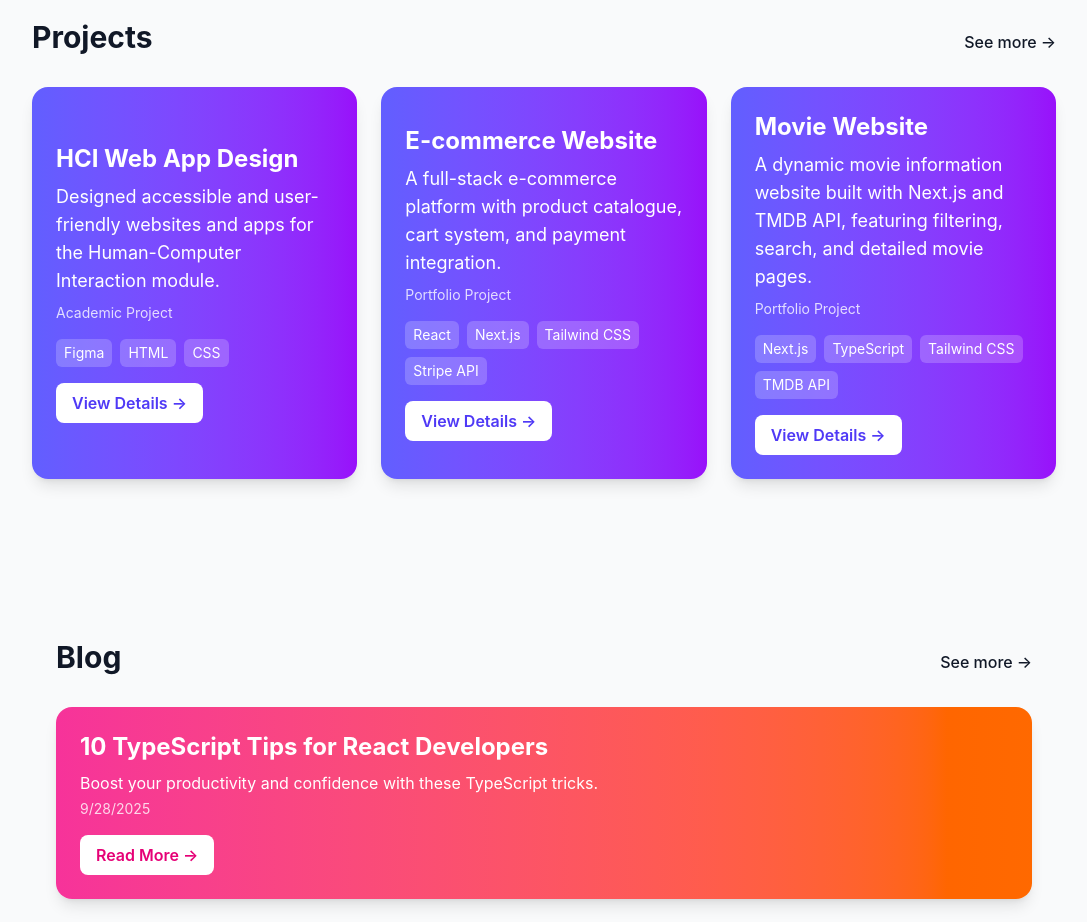
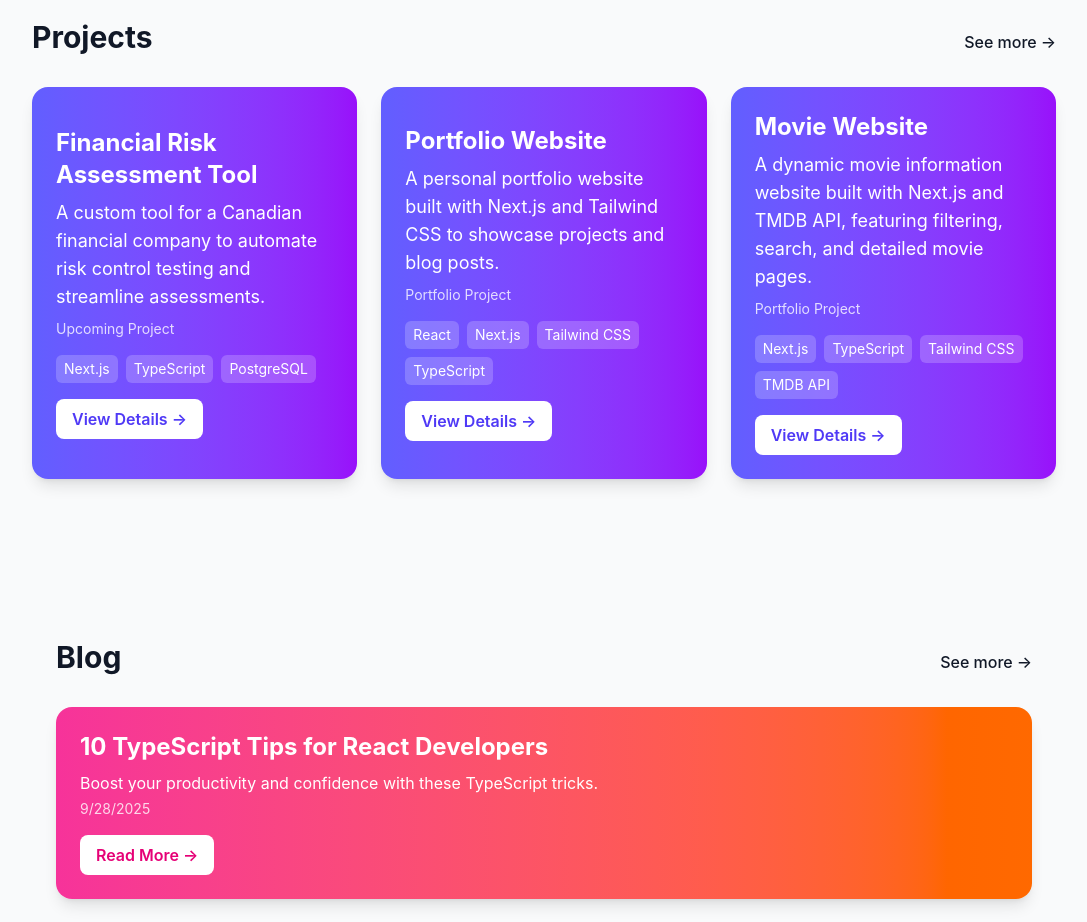
Before and after one commit to ctlaverick/PortfolioWebsite, a Next.js app: page / in a window 1280 px wide. Shown: the part 820-1742 px from the top of the page, without its empty margins (96-1183 px from the left). Built offline with nearby package versions, Linux system fonts and the light colour scheme.

Commit message:
projects updated

```diff
--- a/src/data/projects.ts
+++ b/src/data/projects.ts
@@ -7,17 +7,29 @@ export interface Project extends ProjectCardProps {
 
 const projects: Project[] = [
   {
-    id: "ecommerce",
-    title: "E-commerce Website",
+    id: "portfolio-website",
+    title: "Portfolio Website",
     type: "Portfolio Project",
     description:
-      "A full-stack e-commerce platform with product catalogue, cart system, and payment integration.",
-    languages: ["React", "Next.js", "Tailwind CSS", "Stripe API"],
-    skills: ["UI Design", "Backend Integration", "Payment Processing"],
-    status: "Completed",
-    githubLink: "https://github.com/charleslaverick/ecommerce",
-    liveLink: "https://ecommerce.charleslaverick.uk",
+      "A personal portfolio website built with Next.js and Tailwind CSS to showcase projects and blog posts.",
+    languages: ["React", "Next.js", "Tailwind CSS", "TypeScript"],
+    skills: ["UI Design", "Backend Integration", "SEO", "Hosting", "CI/CD"],
+    status: "In-progress",
+    githubLink: "https://github.com/ctlaverick/PortfolioWebsite",
+    liveLink: "https://charleslaverick.uk",
   },
+  // {
+  //   id: "ecommerce",
+  //   title: "E-commerce Website",
+  //   type: "Portfolio Project",
+  //   description:
+  //     "A full-stack e-commerce platform with product catalogue, cart system, and payment integration.",
+  //   languages: ["React", "Next.js", "Tailwind CSS", "Stripe API"],
+  //   skills: ["UI Design", "Backend Integration", "Payment Processing"],
+  //   status: "In-progress",
+  //   githubLink: "https://github.com/charleslaverick/ecommerce",
+  //   liveLink: "https://ecommerce.charleslaverick.uk",
+  // },
   {
     id: "movie-site",
     title: "Movie Website",
@@ -26,13 +38,13 @@ const projects: Project[] = [
       "A dynamic movie information website built with Next.js and TMDB API, featuring filtering, search, and detailed movie pages.",
     languages: ["Next.js", "TypeScript", "Tailwind CSS", "TMDB API"],
     skills: ["API Integration", "Frontend Development", "Responsive Design"],
-    status: "Completed",
+    status: "In-progress",
     githubLink: "https://github.com/charleslaverick/movie-site",
-    liveLink: "https://movies.charleslaverick.uk",
+    liveLink: "https://charleslaverick.uk",
   },
   {
     id: "car-dealership",
-    title: "Car Dealership Website",
+    title: "Car Dealership Frontend",
     type: "Client Project",
     description:
       "A client project for a local car dealership, including advanced search filters and booking functionality.",
@@ -40,27 +52,29 @@ const projects: Project[] = [
     skills: ["Client Communication", "Backend Development", "Database Design"],
     status: "Completed",
     liveLink: "https://cardealership.charleslaverick.uk",
+    githubLink:"https://github.com/ctlaverick/RGVehicleSite",
   },
   {
     id: "algorithm-optimisation",
     title: "Algorithm Optimisation",
     type: "Academic Project",
     description:
-      "Improved runtime of sorting algorithms as part of a university module. Focused on efficiency and memory usage.",
+      "As part of a university assignment for the Data Structures & Algorithms module, I optimised various algorithms for performance and efficiency. This included implementing sorting algorithms, searching techniques, and data structure manipulations to improve time and space complexity. The final task in this assignment was optimised so that it was able to be ran in a few minutes rather than several days or even weeks.",
     languages: ["Python", "C++"],
     skills: ["Algorithm Design", "Performance Analysis"],
     status: "Completed",
+    githubLink: "https://github.com/ctlaverick/DSA-Assignment2",
   },
-  {
-    id: "hci-webapp",
-    title: "HCI Web App Design",
-    type: "Academic Project",
-    description:
-      "Designed accessible and user-friendly websites and apps for the Human-Computer Interaction module.",
-    languages: ["Figma", "HTML", "CSS"],
-    skills: ["UI/UX Design", "Prototyping", "Accessibility"],
-    status: "Completed",
-  },
+  // {
+  //   id: "hci-webapp",
+  //   title: "HCI Web App Design",
+  //   type: "Academic Project",
+  //   description:
+  //     "Designed accessible and user-friendly websites and apps for the Human-Computer Interaction module.",
+  //   languages: ["Figma", "HTML", "CSS"],
+  //   skills: ["UI/UX Design", "Prototyping", "Accessibility"],
+  //   status: "Completed",
+  // },
   {
     id: "risk-tool",
     title: "Financial Risk Assessment Tool",
@@ -71,6 +85,30 @@ const projects: Project[] = [
     skills: ["Full-stack Development", "Risk Management"],
     status: "In-progress",
   },
+  {
+    id: "stump-tracker-app",
+    title: "Stump Tracker",
+    type: "Academic Project",
+    description:
+      "A progresive web app which enables users to track their own cricket matches and training sessions. Created for a university module called Mobile & Web Applications",
+    languages: ["React", "Node.js", "Progressive Web App", "Browser Storage"],
+    skills: ["Frontend development", "Backend Development", "PWA"],
+    status: "Completed",
+    liveLink: "https://stumptracker.charleslaverick.uk",
+    githubLink:"https://github.com/ctlaverick/StumpTracker",
+ },
+  {
+    id: "stump-tracker-website",
+    title: "Stump Tracker Advertisement Website",
+    type: "Academic Project",
+    description:
+      "A website created to advertise and highlight the stump tracker app created in another project. Created for a university module called Mobile & Web Applications",
+    languages: ["React", "Node.js",],
+    skills: ["Frontend development", "Backend Development"],
+    status: "Completed",
+    liveLink: "https://stumptrackerwebsite.charleslaverick.uk",
+    githubLink:"https://github.com/ctlaverick/StumpTrackerWebsite",
+  },
 ];
 
 export default projects;
```
